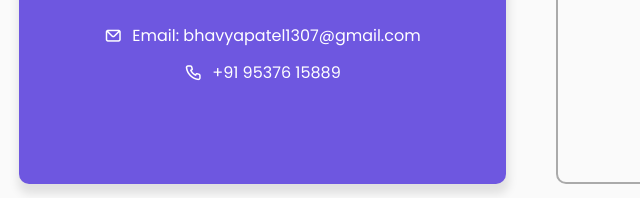
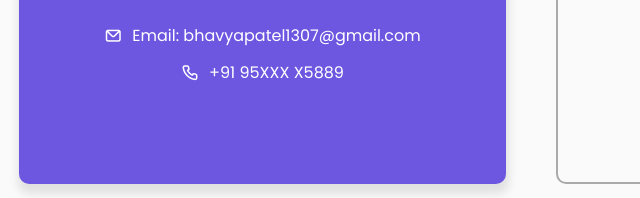
Before and after one commit to Bvy1307/portfoliowebsite, a plain HTML site: page index.html in a window 1280 px wide. Shown: the part 2221-2419 px from the top of the page, 109-749 px from the left. Drawn offline with nearby package versions, Linux system fonts and the light colour scheme; a script that the page names is missing.

Commit message:
Update index.html

```diff
--- a/index.html
+++ b/index.html
@@ -214,7 +214,7 @@
                         <div class="contact-info">
                             <h2>Find Me <i class="uil uil-corner-right-down"></i></h2>
                             <p><i class="uil uil-envelope"></i> Email: bhavyapatel1307@gmail.com</p>
-                            <p><i class="uil uil-phone"></i> +91 95376 15889</p>
+                            <p><i class="uil uil-phone"></i> +91 95XXX X5889</p>
                         </div>
                     </div>
                     <div class="col">
```
